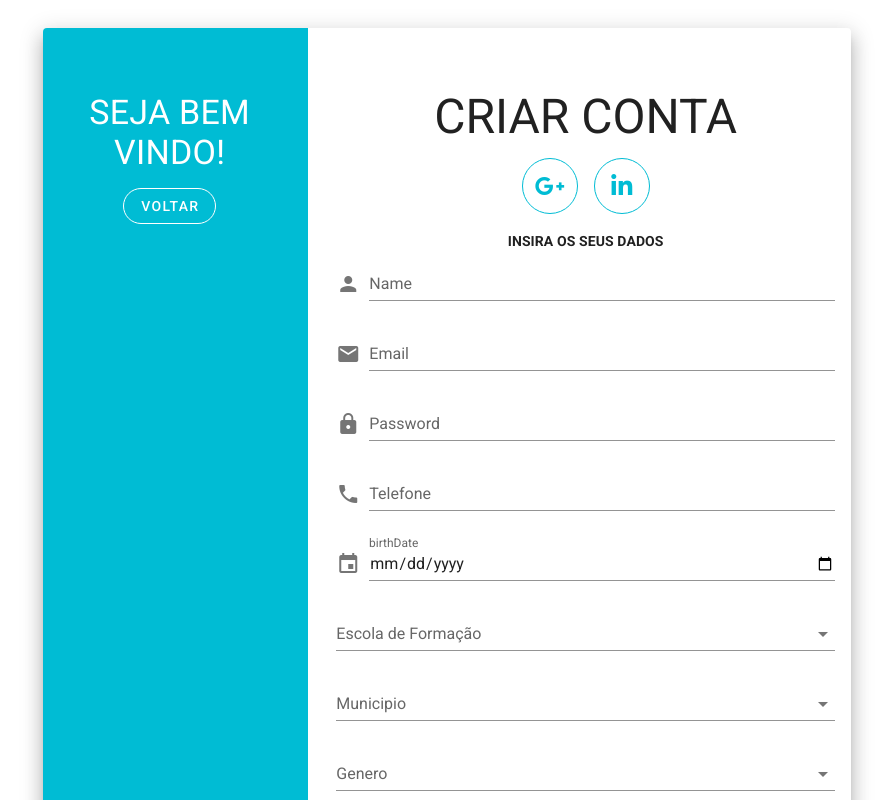
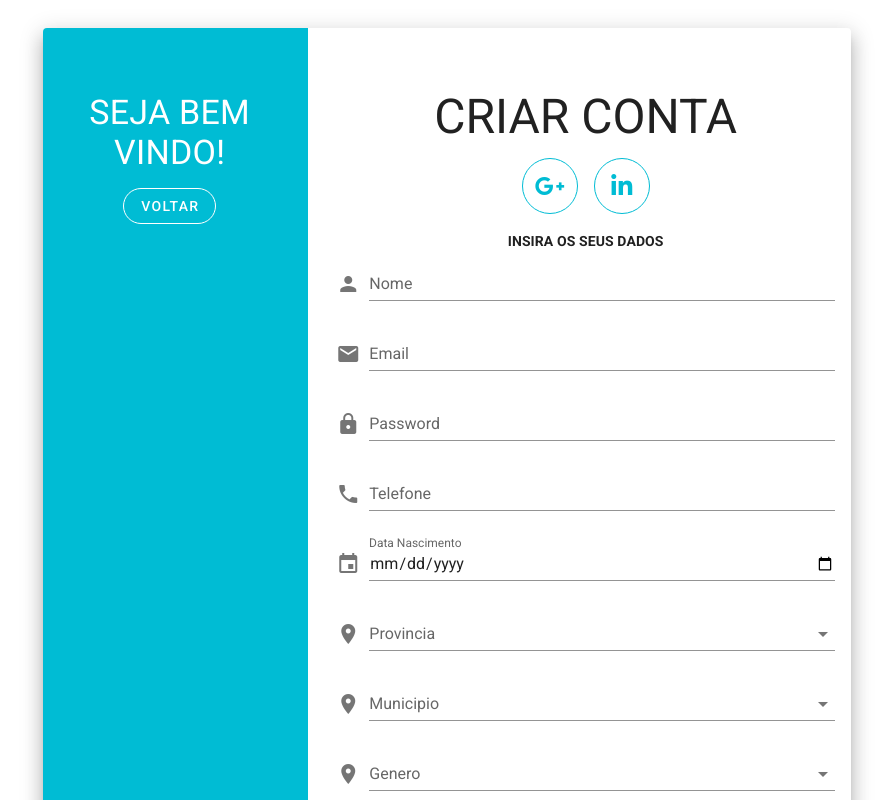
Before and after one commit to EdsonCarvalho24/EdsonCarvalho24-ItGest_MedAngola, a Vue app: page /login in a window 1280 px wide. Both pictures are taken after a click on the button "REGISTAR-SE". Shown: the top 800 px of the page, without its empty margins (193-1086 px from the left). Built offline with nearby package versions, Linux system fonts and the light colour scheme; no server answers.

Commit message:
carregando dados nos inputs

```diff
--- a/src/views/Login.vue
+++ b/src/views/Login.vue
@@ -8,11 +8,20 @@
             <v-col cols="12" sm="8" md="8">
               <v-card class="elevation-12">
                 <v-window v-model="step">
-                                  <v-window-item :value=1>
+                  <v-window-item :value="1">
                     <v-row>
                       <v-col cols="12" md="8">
                         <v-card-text class="mt-12">
-                                                  <h1 class="text-center display-2 teal--cyan text--cyan text--cyan">ACESSO RESERVADO</h1>
+                          <h1
+                            class="
+                              text-center
+                              display-2
+                              teal--cyan
+                              text--cyan text--cyan
+                            "
+                          >
+                            ACESSO RESERVADO
+                          </h1>
                           <div class="text-center" mt-4>
                             <v-btn class="mx-2" fab color="cyan" outlined>
                               <v-icon>fab fa-google-plus-g</v-icon>
@@ -21,14 +30,16 @@
                               <v-icon>fab fa-linkedin-in</v-icon>
                             </v-btn>
                           </div>
-                                                  <h4 class="text-center mlt-4">Assegura-se que já tens um perfl criado.</h4>
+                          <h4 class="text-center mlt-4">
+                            Assegura-se que já tens um perfl criado.
+                          </h4>
                           <v-form>
                             <v-text-field
                               label="Email"
                               name="Email"
                               prepend-icon="email"
                               type="text"
-                                                      color= 'cyan'
+                              color="cyan"
                             />
                             <v-text-field
                               id="password"
@@ -36,16 +47,20 @@
                               name="Password"
                               prepend-icon="lock"
                               type="password"
-                                                      color='cyan'
+                              color="cyan"
                             />
                           </v-form>
-                                                  <h3 class="text-center mt-3">Esqueceu a sua senha?</h3>
+                          <h3 class="text-center mt-3">
+                            Esqueceu a sua senha?
+                          </h3>
                         </v-card-text>
                         <div class="text-center mt-3">
-                                                  <v-btn rounded color=cyan dark app  to="/candidato">ENTRAR</v-btn>
+                          <v-btn rounded color="cyan" dark app to="/candidato"
+                            >ENTRAR</v-btn
+                          >
                         </div>
                         <div>
-                                                  <p> </p>
+                          <p></p>
                         </div>
                       </v-col>
                       <v-col cols="12" md="4" class="cyan">
@@ -54,7 +69,9 @@
                           <h5 class="text-center">ENTRA NA SUA CONTA!</h5>
                         </v-card-text>
                         <div class="text-center">
-                                                  <v-btn rounded outlined="" dark @click="step++">REGISTAR-SE</v-btn>
+                          <v-btn rounded outlined="" dark @click="step++"
+                            >REGISTAR-SE</v-btn
+                          >
                         </div>
                       </v-col>
                     </v-row>
@@ -63,15 +80,21 @@
                     <v-row class="fill-height">
                       <v-col cols="12" md="4" class="cyan">
                         <v-card-text class="white--text mt-12">
-                                                  <h1 class="text-center display-1 ">SEJA BEM VINDO!</h1>
+                          <h1 class="text-center display-1">SEJA BEM VINDO!</h1>
                         </v-card-text>
                         <div class="text-center">
-                                                  <v-btn rounded outlined dark @click="step--">VOLTAR</v-btn>
+                          <v-btn rounded outlined dark @click="step--"
+                            >VOLTAR</v-btn
+                          >
                         </div>
                       </v-col>
                       <v-col cols="12" md="8">
                         <v-card-text class="mt-12">
-                                                  <h1 class="text-center display-2 tool--text text--cyan">CRIAR CONTA</h1>
+                          <h1
+                            class="text-center display-2 tool--text text--cyan"
+                          >
+                            CRIAR CONTA
+                          </h1>
                           <div class="text-center mt-4">
                             <v-btn class="mx-2" fab color="cyan" outlined>
                               <v-icon>fab fa-google-plus-g</v-icon>
@@ -83,27 +106,27 @@
                           <h4 class="text-center mt-4">INSIRA OS SEUS DADOS</h4>
                           <v-form>
                             <v-text-field
-                                                      label="Name"
-                                                      name="Name"
+                              v-model="nome"
+                              label="Nome"
                               prepend-icon="person"
-                                                      type="text"
                               color="cyan"
                             />
                             <v-text-field
+                              v-model="email"
                               label="Email"
-                                                      name="Email"
                               prepend-icon="email"
-                                                      type="text"
+                              type="email"
                               color="cyan"
                             />
                             <v-text-field
+                              v-model="password"
                               label="Password"
-                                                      name="Password"
                               prepend-icon="lock"
                               type="password"
                               color="cyan"
                             />
                             <v-text-field
+                              v-model="telefone"
                               label="Telefone"
                               name="Telefone"
                               prepend-icon="phone"
@@ -111,25 +134,90 @@
                               color="cyan"
                             />
                             <v-text-field
-                                                        v-model="birthDate"
-                                                        color="blue accent-3"
+                              v-model="datanascimento"
+                              color="cyan"
                               :rules="birthDateRules"
                               type="date"
-                                                        label="birthDate"
-                                                        prepend-icon="event"/>
+                              label="Data Nascimento"
+                              prepend-icon="event"
+                            />
+                            <v-select
+                              v-model="selectProvincia"
+                              :items="provincias"
+                              item-value="id"
+                              item-text="nome"
+                              color="escolaformacao"
+                              label="Provincia"
+                              prepend-icon="location_on"
+                              required
+                            >
+                            </v-select>
 
-                                                      <v-select :items="items" label="Escola de Formação"></v-select>
-                                                      <v-select :items="items" label="Municipio"></v-select>
-                                                      <v-select :items="items" label="Genero"></v-select>
-                                                      <v-select :items="items" label="Nível Acadêmico"></v-select>
-                                                      <v-select :items="items" label="Especialidade"></v-select>
+                            <v-select
+                              v-model="selectmunicipio"
+                              :items="municipio"
+                              item-value="id"
+                              item-text="nome"
+                              color="cyan"
+                              label="Municipio"
+                              prepend-icon="location_on"
+                              required
+                            >
+                            </v-select>
+                            <v-select
+                              v-model="selectgenero"
+                              :items="genero"
+                              item-value="id"
+                              item-text="nome"
+                              color="cyan"
+                              label="Genero"
+                              prepend-icon="location_on"
+                              required
+                            >
+                            </v-select>
+
+                            <v-select
+                              v-model="selectescolaformacao"
+                              :items="escolaformacao"
+                              item-value="id"
+                              item-text="nome"
+                              color="blue accent-3"
+                              label="Escola de Formação"
+                              prepend-icon="school"
+                              required
+                            >
+                            </v-select>
+                            <v-select
+                              v-model="selectnivelacademico"
+                              :items="nivelacademico"
+                              item-value="id"
+                              item-text="nome"
+                              color="cyan"
+                              label="Nivel Academico"
+                              prepend-icon="school"
+                              required
+                            >
+                            </v-select>
+                            <v-select
+                              v-model="selectespecialidade"
+                              :items="especialidade"
+                              item-value="id"
+                              item-text="nome"
+                              color="cyan"
+                              label="Especialidade"
+                              prepend-icon="school"
+                              required
+                            >
+                            </v-select>
                           </v-form>
                         </v-card-text>
                         <div class="text-center mt-n5">
-                                                  <v-btn rounded color="cyan" dark to="/candidato">REGISTAR-SE</v-btn>
+                          <v-btn rounded color="cyan" dark to="/candidato"
+                            >REGISTAR-SE</v-btn
+                          >
                         </div>
                         <div>
-                                                  <p> </p>
+                          <p></p>
                         </div>
                       </v-col>
                     </v-row>
@@ -146,21 +234,81 @@
 <script>
 /*import Navbarpublico from '../components/Navbarpublico'*/
 export default {
-    name: 'Publico',
+  name: "Publico",
   components: {
     /*Navbarpublico,*/
   },
-    data:() => ({
+  data() {
+    return {
       step: 1,
-        birthDate: '',
-                birthDateRules: [
-                v => !!v || 'birthDate is required'
-                ],
-    }),
+      selectProvincia: '',
+      selectmunicipio: '',
+      selectgenero: '',
+      birthDate: "",
+      birthDateRules: [(v) => !!v || "Data de nascimento é obrigatório"],
+    };
+  },
 
+  watch: {
+    selectProvincia(prov) {
+      this.getMunicipios(prov);
+    },
+  },
 
-    props:{
-        source:String
-    }
-  }
+  methods: {
+    getProvincia() {
+      this.axios
+        .get("http://localhost:3000/login/provincia")
+        .then((response) => {
+          this.provincias = response.data.data;
+        });
+    },
+    getMunicipios() {
+      this.axios
+        .get(`http://localhost:3000/login/municipio/${this.id_provincia}`)
+        .then((response) => {
+          this.municipio = response.data.data;
+        });
+    },
+    getGenero() {
+      this.axios
+        .get("http://localhost:3000/login/genero")
+        .then((response) => {
+          this.genero = response.data.data;
+        });
+    },
+    getEscoladeformacao() {
+      this.axios
+        .get("http://localhost:3000/login/escolaformacao")
+        .then((response) => {
+          this.escolaformacao = response.data.data;
+        });
+    },
+    getnivelacademico() {
+      this.axios
+        .get("http://localhost:3000/login/nivelacademico")
+        .then((response) => {
+          this.nivelacademico = response.data.data;
+        });
+    },
+    getespecialidade() {
+      this.axios
+        .get("http://localhost:3000/login/especialidade")
+        .then((response) => {
+          this.especialidade = response.data.data;
+        });
+    },
+
+  },
+  created() {
+    this.getProvincia();
+    this.getGenero();
+    this.getEscoladeformacao();
+    this.getnivelacademico();
+    this.getespecialidade();
+  },
+  props: {
+    source: String,
+  },
+};
 </script>
```
Also changed, not shown: 1 other file (tests, documents, lock files or other folders). Lines whose indentation alone changed are shown as unchanged.
